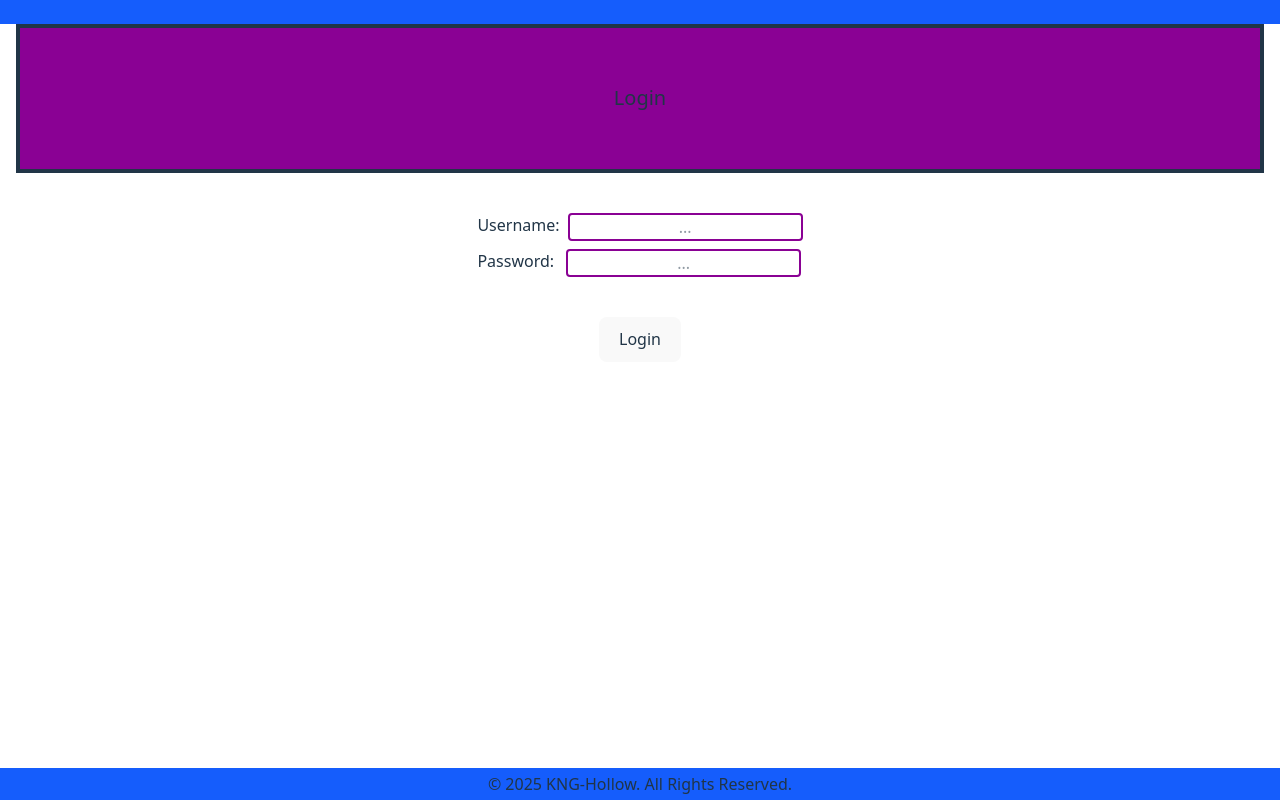
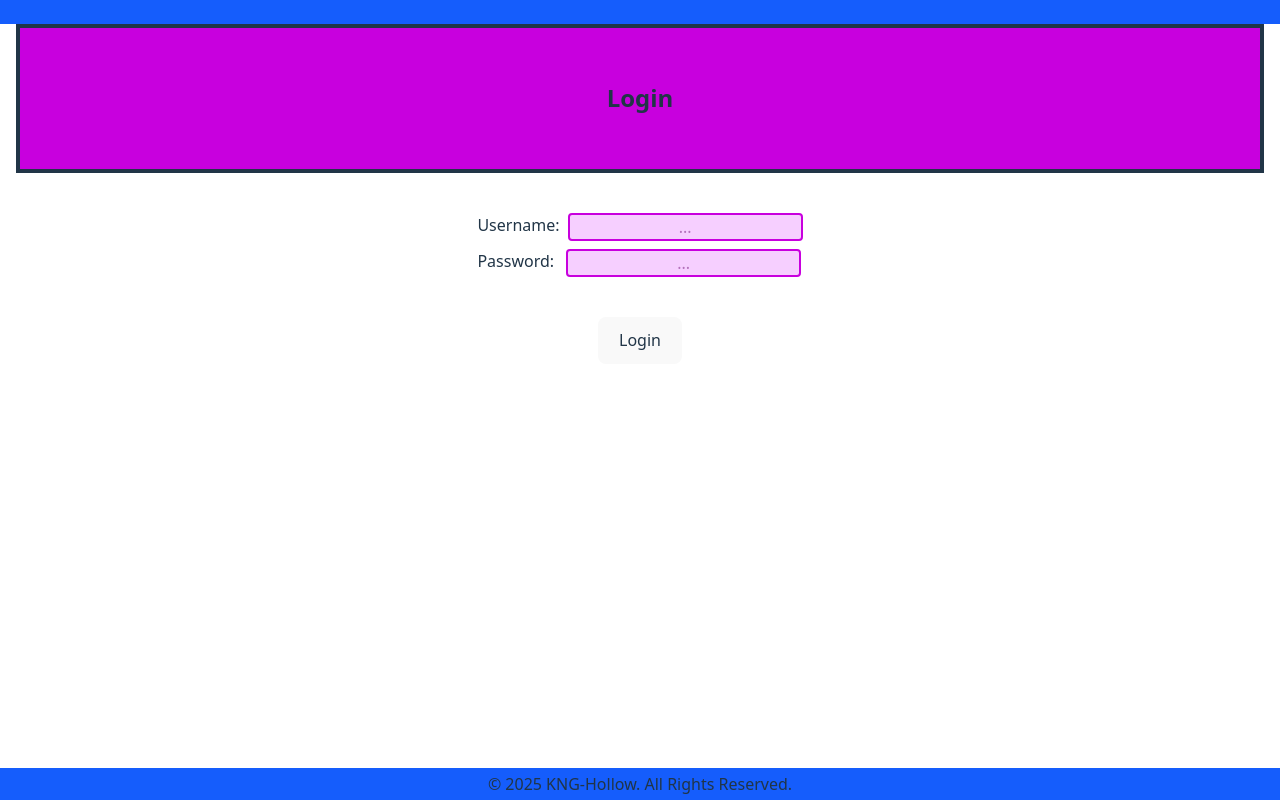
Before and after one commit to KNG-Hollow/TaskManager, a React (Vite) app in the folder frontend/: page / in a window 1280 px wide. Built offline with nearby package versions, Linux system fonts and the light colour scheme.

Commit message:
CSS Update

```diff
--- a/frontend/src/components/Home.tsx
+++ b/frontend/src/components/Home.tsx
@@ -16,8 +16,8 @@ export default function Home() {
 
   return (
     <div className="flex h-full w-full flex-1 flex-col self-center px-4">
-      <div className="flex h-1/5 w-full items-center justify-center border-4 bg-fuchsia-800 text-2xl font-bold">
-        <h2>Welcome Home {account?.username}</h2>
+      <div className="flex h-1/5 w-full items-center justify-center border-4 bg-fuchsia-600 text-2xl font-bold">
+        <h2>Welcome Home {account?.name}</h2>
       </div>
       <div className="mx-auto flex h-4/5 w-full">
         <div id="home-container">
--- a/frontend/src/components/LoginForm.tsx
+++ b/frontend/src/components/LoginForm.tsx
@@ -14,6 +14,11 @@ export default function Login() {
   const navigate = useNavigate();
 
   const handleLogin = async () => {
+    if (usernameIn.trim().length === 0 || passwordIn.trim().length === 0) {
+      console.error('fields in the login form cannot be empty');
+      alert('Try Again: Please Fill In Both Username And Password To Login.');
+      return;
+    }
     console.log('Attempting To Login as: ', usernameIn);
     const [exists, accountInfo] = await AuthorizeUser(usernameIn, passwordIn);
     const appState: AppState = { active: false, admin: false };
@@ -45,7 +50,7 @@ export default function Login() {
 
   return (
     <div className="flex h-full w-full flex-col px-4">
-      <div className="flex h-1/5 w-full items-center justify-center border-4 bg-fuchsia-800 text-xl">
+      <div className="flex h-1/5 w-full items-center justify-center border-4 bg-fuchsia-600 text-2xl font-bold">
         <h2>Login</h2>
       </div>
       <div className="flex h-4/5 w-full justify-center">
@@ -56,28 +61,34 @@ export default function Login() {
             <div id="input-username" className="mb-2 flex space-x-2">
               <label htmlFor="username-area">Username:</label>
               <input
-                className="rounded-sm border-2 border-fuchsia-800 text-center"
+                className="rounded-sm border-2 border-fuchsia-600 bg-fuchsia-200 text-center text-fuchsia-900"
                 type="text"
                 aria-label="username"
                 placeholder="..."
                 value={usernameIn}
                 onChange={(e) => setUsernameValue(e.target.value)}
+                onKeyDown={(e) => {
+                  if (e.key === 'Enter') handleLogin();
+                }}
               ></input>
             </div>
             <div id="input-password" className="flex space-x-3">
               <label htmlFor="password-area">Password:</label>
               <input
-                className="rounded-sm border-2 border-fuchsia-800 text-center"
+                className="rounded-sm border-2 border-fuchsia-600 bg-fuchsia-200 text-center text-fuchsia-900"
                 type="password"
                 aria-label="password"
                 placeholder="..."
                 value={passwordIn}
                 onChange={(e) => setPasswordValue(e.target.value)}
+                onKeyDown={(e) => {
+                  if (e.key === 'Enter') handleLogin();
+                }}
               ></input>
             </div>
           </div>
           <div id="login-buttons" className="mt-10">
-            <div id="login-button" className="">
+            <div id="login-button">
               <button onClick={handleLogin}>Login</button>
             </div>
           </div>
--- a/frontend/src/components/utility/Error.tsx
+++ b/frontend/src/components/utility/Error.tsx
@@ -26,8 +26,8 @@ export default function Error() {
       >
         <h1>Error</h1>
       </div>
-      <div className="mx-auto flex h-4/5 w-full flex-col justify-center text-xl text-red-500">
-        <div id="error-container" className="flex w-full flex-col">
+      <div className="mx-auto flex h-4/5 w-full flex-col justify-center text-xl">
+        <div id="error-container" className="flex w-full flex-col text-red-500">
           <div id="error-header"></div>
           <div id="error-info" className="mt-5">
             <h3>Error Title: </h3>
--- a/frontend/src/index.css
+++ b/frontend/src/index.css
@@ -39,7 +39,7 @@ body {
 
 button {
   border-radius: 8px;
-  border: 1px solid transparent;
+  border: 2px solid transparent;
   padding: 0.6em 1.2em;
   font-size: 1em;
   font-weight: 500;
@@ -49,7 +49,8 @@ button {
   transition: border-color 0.25s;
 }
 button:hover {
-  border-color: #646cff;
+  /* border-color: #646cff; */
+  border-color: fuchsia;
 }
 button:focus,
 button:focus-visible {
```
